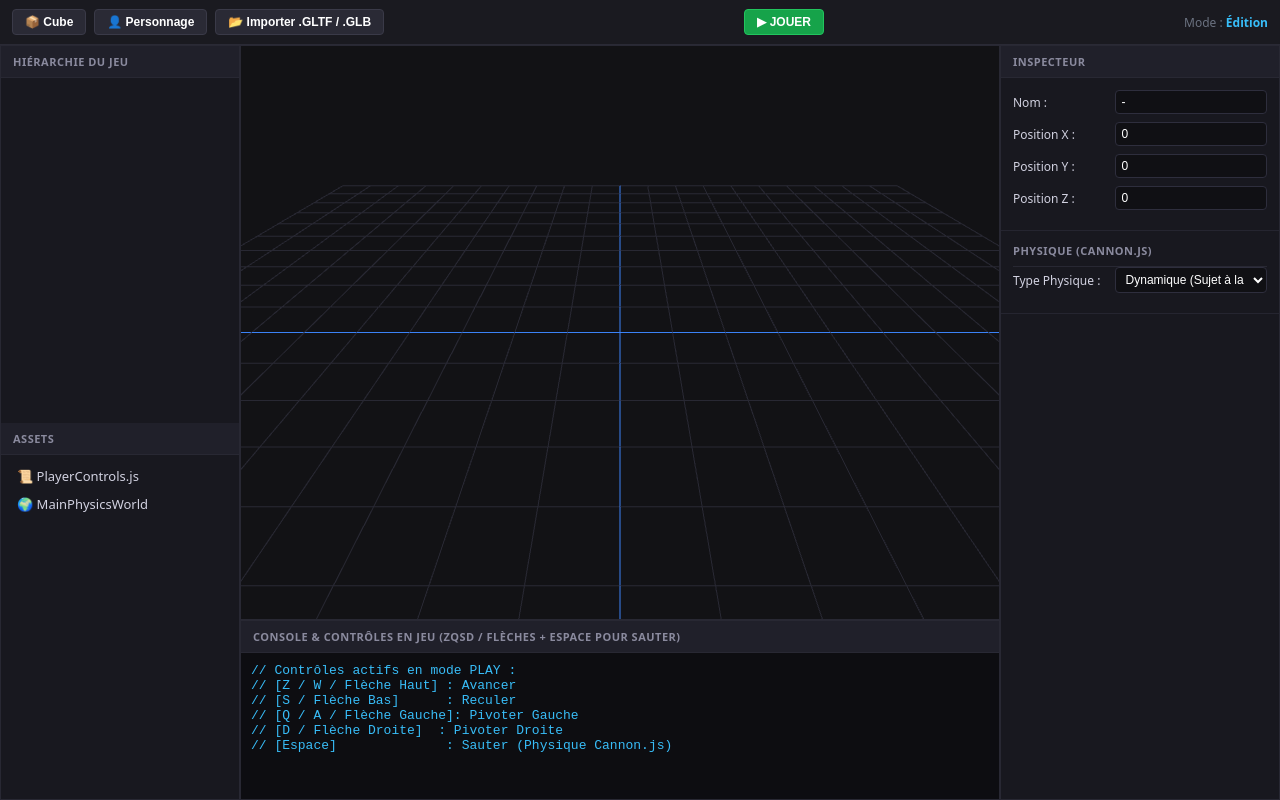
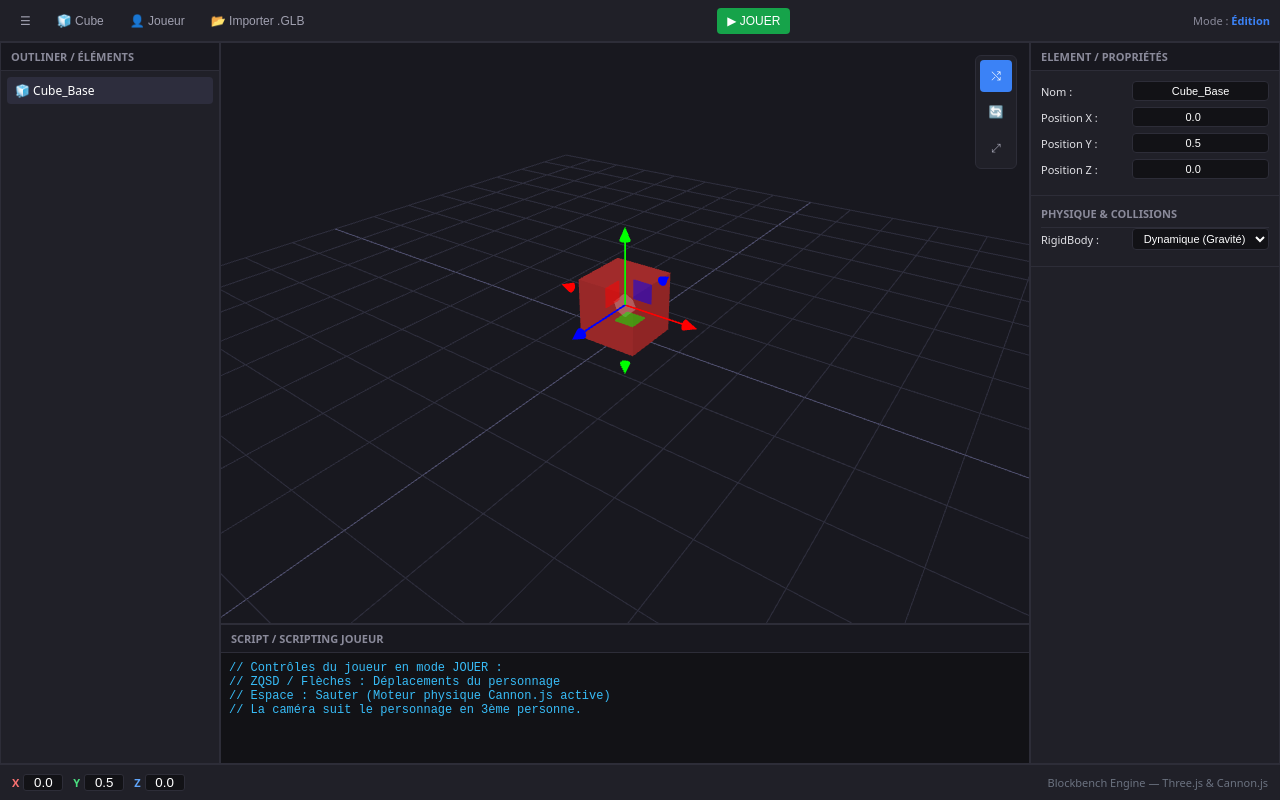
Before and after one commit to rolywalferstudio-collab/Tlmgames, a plain HTML site: page public/studio.html in a window 1280 px wide. Drawn offline with nearby package versions, Linux system fonts and the light colour scheme; animation ran at ten frames a second.

Commit message:
Revamp studio.html with new styles and structure
Updated the HTML structure and styles for the studio interface, including changes to the header, workspace layout, and button functionalities. Enhanced the styling for various UI components and improved the overall user experience.

```diff
--- a/public/studio.html
+++ b/public/studio.html
@@ -3,39 +3,56 @@
 <head>
   <meta charset="UTF-8">
   <meta name="viewport" content="width=device-width, initial-scale=1.0">
-  <title>Engine Studio 3D — Full Game Engine</title>
+  <title>TLMGAMES Studio</title>
   <style>
     * { box-sizing: border-box; margin: 0; padding: 0; user-select: none; }
-    body { font-family: system-ui, -apple-system, sans-serif; background-color: #121215; color: #d1d1e0; height: 100vh; display: flex; flex-direction: column; overflow: hidden; }
+    body { font-family: system-ui, -apple-system, sans-serif; background-color: #18181f; color: #e1e1e6; height: 100vh; display: flex; flex-direction: column; overflow: hidden; }
 
-    header { height: 45px; background: #1a1a20; display: flex; align-items: center; justify-content: space-between; padding: 0 12px; border-bottom: 1px solid #2a2a35; }
-    .tool-group { display: flex; gap: 8px; align-items: center; }
-    .btn { background: #2a2a35; border: 1px solid #3a3a48; color: #fff; padding: 5px 12px; border-radius: 4px; cursor: pointer; font-size: 12px; font-weight: 600; display: flex; align-items: center; gap: 6px; }
-    .btn:hover { background: #3a3a48; }
-    .btn-play { background: #16a34a; border-color: #22c55e; }
+    /* Header Blockbench Style */
+    header { height: 42px; background: #202028; display: flex; align-items: center; justify-content: space-between; padding: 0 10px; border-bottom: 1px solid #2d2d38; z-index: 10; }
+    .nav-group { display: flex; gap: 6px; align-items: center; }
+    .btn-icon { background: transparent; border: none; color: #a0a0b0; padding: 6px 10px; border-radius: 4px; cursor: pointer; font-size: 12px; font-weight: 500; transition: all 0.15s; display: flex; align-items: center; gap: 5px; }
+    .btn-icon:hover { background: #2d2d3d; color: #fff; }
+    .btn-icon.active { background: #3b82f6; color: #fff; }
+    .btn-play { background: #16a34a; color: white; }
     .btn-play:hover { background: #15803d; }
-    .btn-stop { background: #dc2626; border-color: #ef4444; display: none; }
+    .btn-stop { background: #dc2626; color: white; display: none; }
 
-    .main-workspace { flex: 1; display: grid; grid-template-columns: 240px 1fr 280px; grid-template-rows: 1fr 180px; height: calc(100vh - 45px); }
+    /* Layout principal Blockbench */
+    .workspace { flex: 1; display: grid; grid-template-columns: 220px 1fr 250px; grid-template-rows: 1fr 140px; height: calc(100vh - 78px); }
 
-    .panel { background: #18181f; border: 1px solid #282833; display: flex; flex-direction: column; overflow: hidden; }
-    .panel-header { background: #20202a; padding: 8px 12px; font-size: 11px; font-weight: 700; text-transform: uppercase; letter-spacing: 0.5px; border-bottom: 1px solid #282833; color: #8a8a9e; display: flex; justify-content: space-between; }
+    .panel { background: #202028; border: 1px solid #2d2d38; display: flex; flex-direction: column; overflow: hidden; }
+    .panel-title { background: #18181f; padding: 6px 10px; font-size: 11px; font-weight: 700; text-transform: uppercase; color: #8a8a9a; border-bottom: 1px solid #2d2d38; display: flex; justify-content: space-between; }
 
-    #left-sidebar { grid-column: 1; grid-row: 1 / span 2; border-right: 1px solid #282833; }
-    .tree-view, .asset-list { flex: 1; padding: 8px; overflow-y: auto; font-size: 13px; }
-    .tree-item { padding: 4px 8px; border-radius: 4px; cursor: pointer; display: flex; align-items: center; gap: 6px; margin-bottom: 2px; }
-    .tree-item:hover, .tree-item.selected { background: #2b2b3d; color: #fff; }
+    /* Gauche : Outliner / Hiérarchie */
+    #left-panel { grid-column: 1; grid-row: 1 / span 2; }
+    .tree-list { flex: 1; overflow-y: auto; padding: 6px; font-size: 12px; }
+    .tree-item { padding: 5px 8px; border-radius: 4px; cursor: pointer; display: flex; align-items: center; gap: 6px; margin-bottom: 2px; color: #a0a0b0; }
+    .tree-item:hover, .tree-item.selected { background: #2d2d3d; color: #fff; }
 
-    #viewport-panel { grid-column: 2; grid-row: 1; position: relative; background: #000; }
+    /* Centre : Canvas 3D Blockbench */
+    #viewport { grid-column: 2; grid-row: 1; position: relative; background: #18181f; }
     #canvas-container { width: 100%; height: 100%; }
 
-    #right-sidebar { grid-column: 3; grid-row: 1 / span 2; border-left: 1px solid #282833; }
-    .prop-group { padding: 12px; border-bottom: 1px solid #252530; }
-    .prop-row { display: flex; justify-content: space-between; align-items: center; margin-bottom: 8px; font-size: 12px; }
-    .prop-row input, .prop-row select { background: #101014; border: 1px solid #2e2e3d; color: #fff; padding: 4px 6px; border-radius: 4px; width: 60%; font-size: 12px; }
+    /* Gizmo Toolbar à droite de la vue 3D */
+    .toolbar-gizmo { position: absolute; right: 12px; top: 12px; display: flex; flex-direction: column; gap: 4px; background: #202028; padding: 4px; border-radius: 6px; border: 1px solid #2d2d38; z-index: 5; }
+    .toolbar-gizmo .btn-icon { width: 32px; height: 32px; justify-content: center; padding: 0; }
 
-    #bottom-panel { grid-column: 2; grid-row: 2; border-top: 1px solid #282833; }
-    #code-editor { width: 100%; height: 100%; background: #0d0d11; color: #38bdf8; font-family: monospace; padding: 10px; border: none; outline: none; resize: none; font-size: 13px; }
+    /* Droite : Propriétés / Inspecteur */
+    #right-panel { grid-column: 3; grid-row: 1 / span 2; }
+    .prop-group { padding: 10px; border-bottom: 1px solid #2d2d38; }
+    .prop-row { display: flex; justify-content: space-between; align-items: center; margin-bottom: 6px; font-size: 11px; }
+    .prop-row input, .prop-row select { background: #121216; border: 1px solid #2d2d38; color: #fff; padding: 3px 6px; border-radius: 4px; width: 60%; font-size: 11px; text-align: center; }
+
+    /* Bas : Console & Scripting */
+    #bottom-panel { grid-column: 2; grid-row: 2; border-top: 1px solid #2d2d38; }
+    #code-editor { width: 100%; height: 100%; background: #121216; color: #38bdf8; font-family: monospace; padding: 8px; border: none; outline: none; resize: none; font-size: 12px; }
+
+    /* Footer Status Bar Blockbench */
+    footer { height: 36px; background: #202028; display: flex; align-items: center; justify-content: space-between; padding: 0 12px; border-top: 1px solid #2d2d38; font-size: 11px; z-index: 10; }
+    .coords-inputs { display: flex; gap: 10px; align-items: center; color: #8a8a9a; }
+    .coord-item { display: flex; align-items: center; gap: 4px; }
+    .coord-item span { font-weight: bold; }
 
     #file-input { display: none; }
   </style>
@@ -52,71 +69,87 @@
 </head>
 <body>
 
+  <!-- Header Style Blockbench -->
   <header>
-    <div class="tool-group">
-      <button class="btn" id="btn-add-cube">📦 Cube</button>
-      <button class="btn" id="btn-add-char">👤 Personnage</button>
-      <button class="btn" id="btn-import-trigger">📂 Importer .GLTF / .GLB</button>
+    <div class="nav-group">
+      <button class="btn-icon">☰</button>
+      <button class="btn-icon" id="btn-add-cube">🧊 Cube</button>
+      <button class="btn-icon" id="btn-add-player">👤 Joueur</button>
+      <button class="btn-icon" id="btn-import">📂 Importer .GLB</button>
       <input type="file" id="file-input" accept=".gltf,.glb">
     </div>
 
-    <div class="tool-group">
-      <button class="btn btn-play" id="btn-play">▶ JOUER</button>
-      <button class="btn btn-stop" id="btn-stop">◼ STOP</button>
+    <div class="nav-group">
+      <button class="btn-icon btn-play" id="btn-play">▶ JOUER</button>
+      <button class="btn-icon btn-stop" id="btn-stop">◼ STOP</button>
     </div>
 
-    <div class="tool-group">
-      <span style="font-size: 12px; color: #6b7280;">Mode : <strong id="engine-status" style="color: #38bdf8;">Édition</strong></span>
+    <div class="nav-group">
+      <span style="font-size: 11px; color: #8a8a9a;">Mode : <strong id="status-mode" style="color: #3b82f6;">Édition</strong></span>
     </div>
   </header>
 
-  <div class="main-workspace">
+  <!-- Section principale -->
+  <div class="workspace">
 
-    <div class="panel" id="left-sidebar">
-      <div class="panel-header">Hiérarchie du Jeu</div>
-      <div class="tree-view" id="scene-tree"></div>
-      <div class="panel-header">Assets</div>
-      <div class="asset-list">
-        <div class="tree-item">📜 PlayerControls.js</div>
-        <div class="tree-item">🌍 MainPhysicsWorld</div>
+    <!-- Gauche : Outliner -->
+    <div class="panel" id="left-panel">
+      <div class="panel-title">Outliner / Éléments</div>
+      <div class="tree-list" id="scene-tree"></div>
+    </div>
+
+    <!-- Centre : Viewport 3D -->
+    <div class="panel" id="viewport">
+      <div id="canvas-container"></div>
+
+      <div class="toolbar-gizmo">
+        <button class="btn-icon active" id="tool-translate" title="Déplacer (G)">⤭</button>
+        <button class="btn-icon" id="tool-rotate" title="Pivoter (R)">🔄</button>
+        <button class="btn-icon" id="tool-scale" title="Redimensionner (S)">⤢</button>
       </div>
     </div>
 
-    <div class="panel" id="viewport-panel">
-      <div id="canvas-container"></div>
-    </div>
-
-    <div class="panel" id="right-sidebar">
-      <div class="panel-header">Inspecteur</div>
+    <!-- Droite : Inspecteur / Propriétés Blockbench -->
+    <div class="panel" id="right-panel">
+      <div class="panel-title">Element / Propriétés</div>
       <div class="prop-group">
-        <div class="prop-row"><label>Nom :</label><input type="text" id="obj-name" value="-"></div>
-        <div class="prop-row"><label>Position X :</label><input type="number" id="pos-x" step="0.5" value="0"></div>
-        <div class="prop-row"><label>Position Y :</label><input type="number" id="pos-y" step="0.5" value="0"></div>
-        <div class="prop-row"><label>Position Z :</label><input type="number" id="pos-z" step="0.5" value="0"></div>
+        <div class="prop-row"><label>Nom :</label><input type="text" id="prop-name" value="-"></div>
+        <div class="prop-row"><label>Position X :</label><input type="number" id="prop-x" step="0.5" value="0"></div>
+        <div class="prop-row"><label>Position Y :</label><input type="number" id="prop-y" step="0.5" value="0"></div>
+        <div class="prop-row"><label>Position Z :</label><input type="number" id="prop-z" step="0.5" value="0"></div>
       </div>
       <div class="prop-group">
-        <div class="panel-header" style="padding: 0 0 8px 0; background: none;">Physique (Cannon.js)</div>
+        <div class="panel-title" style="padding:0 0 6px 0; background:none;">Physique & Collisions</div>
         <div class="prop-row">
-          <label>Type Physique :</label>
-          <select id="rigidbody-type">
-            <option value="dynamic">Dynamique (Sujet à la gravité)</option>
-            <option value="static">Statique (Décor / Sol)</option>
+          <label>RigidBody :</label>
+          <select id="prop-physics">
+            <option value="dynamic">Dynamique (Gravité)</option>
+            <option value="static">Statique (Décor)</option>
           </select>
         </div>
       </div>
     </div>
 
+    <!-- Bas : Console / Script -->
     <div class="panel" id="bottom-panel">
-      <div class="panel-header">Console & Contrôles en jeu (ZQSD / Flèches + Espace pour Sauter)</div>
-      <textarea id="code-editor" readonly spellcheck="false">// Contrôles actifs en mode PLAY :
-// [Z / W / Flèche Haut] : Avancer
-// [S / Flèche Bas]      : Reculer
-// [Q / A / Flèche Gauche]: Pivoter Gauche
-// [D / Flèche Droite]  : Pivoter Droite
-// [Espace]              : Sauter (Physique Cannon.js)</textarea>
+      <div class="panel-title">Script / Scripting Joueur</div>
+      <textarea id="code-editor" readonly spellcheck="false">// Contrôles du joueur en mode JOUER :
+// ZQSD / Flèches : Déplacements du personnage
+// Espace : Sauter (Moteur physique Cannon.js active)
+// La caméra suit le personnage en 3ème personne.</textarea>
     </div>
 
   </div>
+
+  <!-- Footer Blockbench Coordonnées -->
+  <footer>
+    <div class="coords-inputs">
+      <div class="coord-item"><span style="color:#f87171;">X</span><input type="text" id="pos-x" class="coord-box" value="0.0" readonly style="width:40px; background:#121216; border:1px solid #2d2d38; color:#fff; text-align:center; border-radius:3px;"></div>
+      <div class="coord-item"><span style="color:#4ade80;">Y</span><input type="text" id="pos-y" class="coord-box" value="0.5" readonly style="width:40px; background:#121216; border:1px solid #2d2d38; color:#fff; text-align:center; border-radius:3px;"></div>
+      <div class="coord-item"><span style="color:#60a5fa;">Z</span><input type="text" id="pos-z" class="coord-box" value="0.0" readonly style="width:40px; background:#121216; border:1px solid #2d2d38; color:#fff; text-align:center; border-radius:3px;"></div>
+    </div>
+    <span style="color: #6b7280;">Blockbench Engine — Three.js & Cannon.js</span>
+  </footer>
 
   <script type="module">
     import * as THREE from 'three';
@@ -125,25 +158,21 @@
     import { GLTFLoader } from 'three/addons/loaders/GLTFLoader.js';
     import * as CANNON from 'cannon-es';
 
-    // 1. MOTEUR PHYSIQUE (CANNON-ES)
+    // 1. CANNON.JS (PHYSIQUE)
     const world = new CANNON.World({ gravity: new CANNON.Vec3(0, -9.81, 0) });
-    const physicsBodies = []; // Liaison [Mesh Three.js, Body Cannon.js]
+    const physicsBodies = [];
 
-    // Sol physique
-    const groundBody = new CANNON.Body({
-      type: CANNON.Body.STATIC,
-      shape: new CANNON.Plane()
-    });
+    const groundBody = new CANNON.Body({ type: CANNON.Body.STATIC, shape: new CANNON.Plane() });
     groundBody.quaternion.setFromEuler(-Math.PI / 2, 0, 0);
     world.addBody(groundBody);
 
-    // 2. MOTEUR GRAPHIQUE (THREE.JS)
+    // 2. THREE.JS SCÈNE & CAMÉRA
     const container = document.getElementById('canvas-container');
     const scene = new THREE.Scene();
-    scene.background = new THREE.Color(0x121215);
+    scene.background = new THREE.Color(0x18181f);
 
-    const camera = new THREE.PerspectiveCamera(60, container.clientWidth / container.clientHeight, 0.1, 1000);
-    camera.position.set(0, 5, 8);
+    const camera = new THREE.PerspectiveCamera(50, container.clientWidth / container.clientHeight, 0.1, 1000);
+    camera.position.set(5, 5, 7);
 
     const renderer = new THREE.WebGLRenderer({ antialias: true });
     renderer.setSize(container.clientWidth, container.clientHeight);
@@ -151,19 +180,20 @@
 
     scene.add(new THREE.AmbientLight(0xffffff, 0.7));
     const dirLight = new THREE.DirectionalLight(0xffffff, 0.8);
-    dirLight.position.set(10, 20, 10);
+    dirLight.position.set(10, 20, 15);
     scene.add(dirLight);
 
-    const grid = new THREE.GridHelper(20, 20, 0x3b82f6, 0x282833);
+    const grid = new THREE.GridHelper(16, 16, 0x4f4f6e, 0x2e2e3d);
     scene.add(grid);
 
-    // Contrôles Éditeur
+    // 3. CONTRÔLES & GIZMO
     const orbit = new OrbitControls(camera, renderer.domElement);
     const transform = new TransformControls(camera, renderer.domElement);
     scene.add(transform);
+
     transform.addEventListener('dragging-changed', (e) => orbit.enabled = !e.value);
 
-    // 3. GESTION DES OBJETS ET CHARGEMENT GLTF
+    // 4. OBJETS & IMPORTATION .GLB
     const gameObjects = [];
     let selectedObject = null;
     let playerMesh = null;
@@ -171,17 +201,13 @@
 
     const gltfLoader = new GLTFLoader();
 
-    function addGameObject(name, mesh, bodyType = 'dynamic', isPlayer = false) {
+    function addObject(name, mesh, bodyType = 'dynamic', isPlayer = false) {
       mesh.name = name;
       scene.add(mesh);
       gameObjects.push(mesh);
 
-      // Création du corps physique Cannon.js
       const shape = new CANNON.Box(new CANNON.Vec3(0.5, 0.5, 0.5));
-      const body = new CANNON.Body({
-        mass: bodyType === 'dynamic' ? 1 : 0,
-        shape: shape
-      });
+      const body = new CANNON.Body({ mass: bodyType === 'dynamic' ? 1 : 0, shape });
       body.position.copy(mesh.position);
       world.addBody(body);
 
@@ -190,64 +216,92 @@
       if (isPlayer) {
         playerMesh = mesh;
         playerBody = body;
-        playerBody.fixedRotation = true; // Empêche le personnage de basculer
+        playerBody.fixedRotation = true;
         playerBody.updateMassProperties();
       }
 
       transform.attach(mesh);
       selectedObject = mesh;
-      updateSceneTree();
+      updateTree();
       updateInspector();
+      return mesh;
     }
 
-    // Bouton Ajout Cube
+    // Premier cube par défaut Blockbench
+    const initialCube = new THREE.Mesh(
+      new THREE.BoxGeometry(1, 1, 1),
+      new THREE.MeshStandardMaterial({ color: 0xef4444, roughness: 0.4 })
+    );
+    initialCube.position.set(0, 0.5, 0);
+    addObject('Cube_Base', initialCube, 'dynamic');
+
+    // Ajouter Cube
     document.getElementById('btn-add-cube').addEventListener('click', () => {
       const cube = new THREE.Mesh(
         new THREE.BoxGeometry(1, 1, 1),
-        new THREE.MeshStandardMaterial({ color: 0x38bdf8 })
+        new THREE.MeshStandardMaterial({ color: 0x3b82f6 })
       );
-      cube.position.set(Math.random() * 2 - 1, 3, Math.random() * 2 - 1);
-      addGameObject(`Cube_${gameObjects.length + 1}`, cube, 'dynamic');
+      cube.position.set(Math.random() * 2 - 1, 1, Math.random() * 2 - 1);
+      addObject(`Cube_${gameObjects.length + 1}`, cube, 'dynamic');
     });
 
-    // Bouton Ajout Personnage Joueur
-    document.getElementById('btn-add-char').addEventListener('click', () => {
-      const charGroup = new THREE.Group();
+    // Ajouter Joueur
+    document.getElementById('btn-add-player').addEventListener('click', () => {
+      const group = new THREE.Group();
       const bodyMesh = new THREE.Mesh(
         new THREE.CapsuleGeometry(0.4, 0.8, 4, 8),
-        new THREE.MeshStandardMaterial({ color: 0xef4444 })
+        new THREE.MeshStandardMaterial({ color: 0x22c55e })
       );
       bodyMesh.position.y = 0.8;
-      charGroup.add(bodyMesh);
-      charGroup.position.set(0, 2, 0);
-      addGameObject(`Player_Character`, charGroup, 'dynamic', true);
+      group.add(bodyMesh);
+      group.position.set(0, 2, 0);
+      addObject('Player', group, 'dynamic', true);
     });
 
-    // Importateur de fichier .GLTF / .GLB (1)
+    // Importateur .GLB
     const fileInput = document.getElementById('file-input');
-    document.getElementById('btn-import-trigger').addEventListener('click', () => fileInput.click());
-
+    document.getElementById('btn-import').addEventListener('click', () => fileInput.click());
     fileInput.addEventListener('change', (e) => {
       const file = e.target.files[0];
       if (!file) return;
-
       const url = URL.createObjectURL(file);
       gltfLoader.load(url, (gltf) => {
         const model = gltf.scene;
         model.position.set(0, 2, 0);
-        addGameObject(file.name.replace(/\.[^/.]+$/, ""), model, 'dynamic');
+        addObject(file.name.replace(/\.[^/.]+$/, ""), model, 'dynamic');
       });
     });
 
-    // 4. CAMÉRA 3ÈME PERSONNE & DÉPLACEMENT (2 & 3)
+    // 5. GESTION DES OUTILS GIZMO (G, R, S)
+    const btnT = document.getElementById('tool-translate');
+    const btnR = document.getElementById('tool-rotate');
+    const btnS = document.getElementById('tool-scale');
+
+    function setMode(mode, activeBtn) {
+      transform.setMode(mode);
+      [btnT, btnR, btnS].forEach(b => b.classList.remove('active'));
+      activeBtn.classList.add('active');
+    }
+
+    btnT.addEventListener('click', () => setMode('translate', btnT));
+    btnR.addEventListener('click', () => setMode('rotate', btnR));
+    btnS.addEventListener('click', () => setMode('scale', btnS));
+
+    window.addEventListener('keydown', (e) => {
+      if (e.key.toLowerCase() === 'g') setMode('translate', btnT);
+      if (e.key.toLowerCase() === 'r') setMode('rotate', btnR);
+      if (e.key.toLowerCase() === 's') setMode('scale', btnS);
+    });
+
+    // 6. MODE PLAY & DEPLACEMENTS
+    let isPlaying = false;
     const keys = {};
     window.addEventListener('keydown', (e) => keys[e.code] = true);
     window.addEventListener('keyup', (e) => keys[e.code] = false);
 
-    let isPlaying = false;
     const btnPlay = document.getElementById('btn-play');
     const btnStop = document.getElementById('btn-stop');
-    const statusText = document.getElementById('engine-status');
+    const statusText = document.getElementById('status-mode');
 
     btnPlay.addEventListener('click', () => {
       isPlaying = true;
@@ -255,7 +309,7 @@
       orbit.enabled = false;
       btnPlay.style.display = 'none';
       btnStop.style.display = 'flex';
-      statusText.innerText = 'EN JEU (Test)';
+      statusText.innerText = 'En Jeu';
       statusText.style.color = '#22c55e';
     });
 
@@ -266,10 +320,10 @@
       btnPlay.style.display = 'flex';
       btnStop.style.display = 'none';
       statusText.innerText = 'Édition';
-      statusText.style.color = '#38bdf8';
+      statusText.style.color = '#3b82f6';
     });
 
-    function updatePlayerMovement() {
+    function updatePlayer() {
       if (!isPlaying || !playerBody) return;
 
       const speed = 5;
@@ -281,30 +335,26 @@
       if (keys['KeyA'] || keys['ArrowLeft']) rotateY = 2;
       if (keys['KeyD'] || keys['ArrowRight']) rotateY = -2;
 
-      // Rotation du joueur
       if (rotateY !== 0) {
         playerMesh.rotation.y += rotateY * 0.016;
         playerBody.quaternion.copy(playerMesh.quaternion);
       }
 
-      // Avancer/Reculer selon l'orientation
       const forward = new THREE.Vector3(0, 0, 1).applyQuaternion(playerMesh.quaternion);
       playerBody.velocity.x = forward.x * moveZ;
       playerBody.velocity.z = forward.z * moveZ;
 
-      // Saut avec Physique
       if (keys['Space'] && Math.abs(playerBody.velocity.y) < 0.05) {
         playerBody.velocity.y = 6;
       }
 
-      // Caméra 3ème Personne (Suit le joueur)
       const offset = new THREE.Vector3(0, 3, 5).applyQuaternion(playerMesh.quaternion);
       camera.position.copy(playerMesh.position).add(offset);
       camera.lookAt(playerMesh.position.clone().add(new THREE.Vector3(0, 1, 0)));
     }
 
-    // 5. IHMs ET BOUCLE DE RENDU
-    function updateSceneTree() {
+    // 7. INSPECTEUR & MISES À JOUR
+    function updateTree() {
       const tree = document.getElementById('scene-tree');
       tree.innerHTML = '';
       gameObjects.forEach((obj) => {
@@ -315,7 +365,7 @@
           if (isPlaying) return;
           selectedObject = obj;
           transform.attach(obj);
-          updateSceneTree();
+          updateTree();
           updateInspector();
         };
         tree.appendChild(item);
@@ -324,11 +374,18 @@
 
     function updateInspector() {
       if (!selectedObject) return;
-      document.getElementById('obj-name').value = selectedObject.name;
-      document.getElementById('pos-x').value = selectedObject.position.x.toFixed(1);
-      document.getElementById('pos-y').value = selectedObject.position.y.toFixed(1);
-      document.getElementById('pos-z').value = selectedObject.position.z.toFixed(1);
+      const pos = selectedObject.position;
+      document.getElementById('prop-name').value = selectedObject.name;
+      document.getElementById('prop-x').value = pos.x.toFixed(1);
+      document.getElementById('prop-y').value = pos.y.toFixed(1);
+      document.getElementById('prop-z').value = pos.z.toFixed(1);
+
+      document.getElementById('pos-x').value = pos.x.toFixed(1);
+      document.getElementById('pos-y').value = pos.y.toFixed(1);
+      document.getElementById('pos-z').value = pos.z.toFixed(1);
     }
+
+    transform.addEventListener('change', updateInspector);
 
     const clock = new THREE.Clock();
 
@@ -337,18 +394,13 @@
       const delta = clock.getDelta();
 
       if (isPlaying) {
-        // Avancer la physique Cannon.js
         world.step(1 / 60, delta, 3);
-
-        // Synchro Mesh 3D avec les positions physiques Cannon.js
         physicsBodies.forEach(({ mesh, body }) => {
           mesh.position.copy(body.position);
           mesh.quaternion.copy(body.quaternion);
         });
-
-        updatePlayerMovement();
+        updatePlayer();
       } else {
-        // Synchro inverse quand l'utilisateur déplace un objet au Gizmo en édition
         physicsBodies.forEach(({ mesh, body }) => {
           body.position.copy(mesh.position);
           body.quaternion.copy(mesh.quaternion);
@@ -368,4 +420,4 @@
     });
   </script>
 </body>
-  </html>
+          </html>
```
